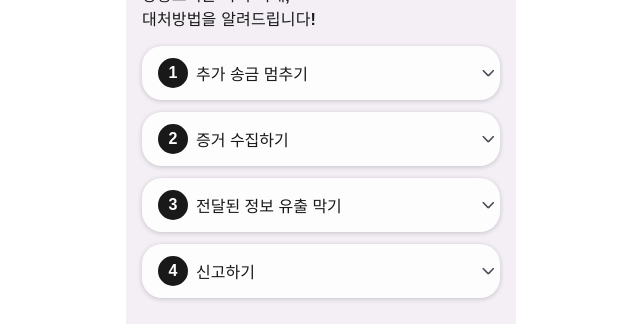
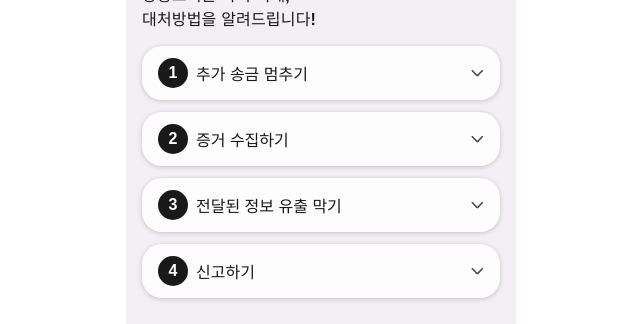
Before and after one commit to TRUEKET/Front, a React (Vite) app: page /response in a window 1280 px wide. Shown: the part 137-461 px from the top of the page, without its empty margins (319-959 px from the left). Built offline with nearby package versions, Linux system fonts and the light colour scheme; a web font is replaced by a local one.

Commit message:
🎨 Design: 대처 단계 화살표 위치 피그마 기준으로 조정

```diff
--- a/src/components/response/ResponseStep.jsx
+++ b/src/components/response/ResponseStep.jsx
@@ -56,11 +56,11 @@ const StyledTitle = styled.span`
 `;
 
 // 오른쪽 화살표 아이콘을 돌려서 접힘(아래) / 펼침(위) 표시
-// 피그마 기준 화살표가 내용 영역 오른쪽 끝(342)에서 시작해 352.5까지 걸쳐 있어 음수 여백으로 맞춤
+// 회전하면 보이는 폭(12px)이 원래 폭(6.7px)보다 넓어져 오른쪽으로 삐져나오므로, 그만큼 여백을 줘서 내용 영역 끝에 맞춤
 const StyledChevron = styled.img`
   display: block;
   flex-shrink: 0;
-  margin-right: -8px;
+  margin-right: 3px;
   transform: rotate(${({ $open }) => ($open ? "-90deg" : "90deg")});
 `;
 
```
